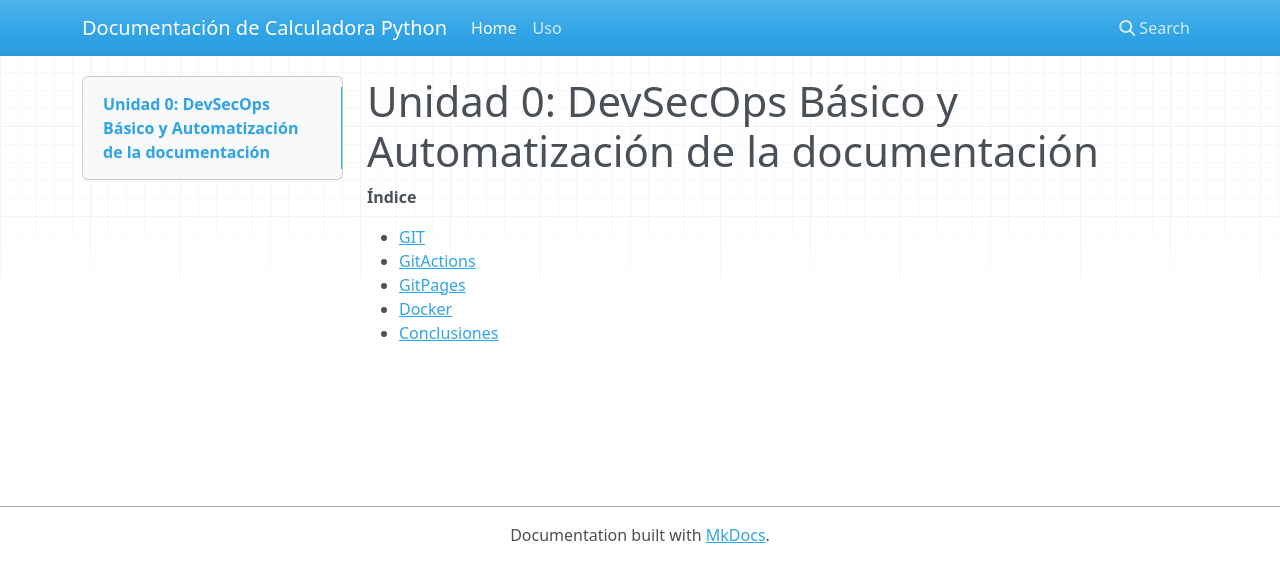
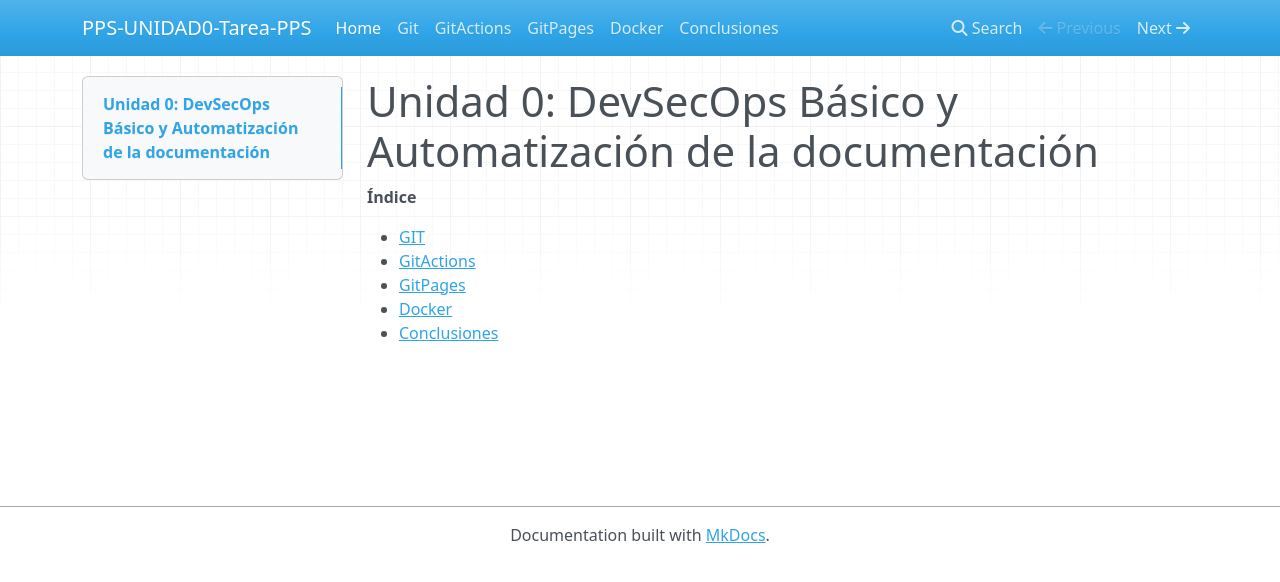
Before and after one commit to CodeInBars/PPS-Unidad0-Tarea-Ismael, an MkDocs documentation site: the page built from docs/index.md, in a window 1280 px wide. Shown: the top 582 px of the page. Built offline with MkDocs 1.6.1, drawn with Linux system fonts in a browser that asks for light colours; nearby versions of some CDN libraries.

Commit message:
mkDocs modificado

```diff
--- a/mkdocs.yml
+++ b/mkdocs.yml
@@ -3,7 +3,7 @@
 # -------------------------------------------------------------
 # CONFIGURACIÓN GENERAL DEL SITIO
 # -------------------------------------------------------------
-site_name: Documentación de Calculadora Python # Define el título que aparecerá en la barra de navegación y en la etiqueta <title> del navegador.
+site_name: PPS-UNIDAD0-Tarea-PPS # Define el título que aparecerá en la barra de navegación y en la etiqueta <title> del navegador.
 
 # -------------------------------------------------------------
 # ESTRUCTURA DE NAVEGACIÓN (MENÚ)
@@ -12,8 +12,12 @@
 nav:
   # El nombre de la sección en el menú: nombre_archivo.md
   - Home: index.md             # Primer elemento del menú, enlaza con el archivo 'index.md'.
-  - Uso: guia_uso.md           # Segundo elemento del menú, enlaza con el archivo 'guia_uso.md'.
-  # Se pueden añadir subsecciones anidando listas:
+  - Git: git.md
+  - GitActions: gitactions.md
+  - GitPages: gitpages.md
+  - Docker: docker.md
+  - Conclusiones: conclusiones.md
+# Se pueden añadir subsecciones anidando listas:
   # - Referencia:
   #   - Funciones: referencia/funciones.md
   #   - Clases: referencia/clases.md
```
